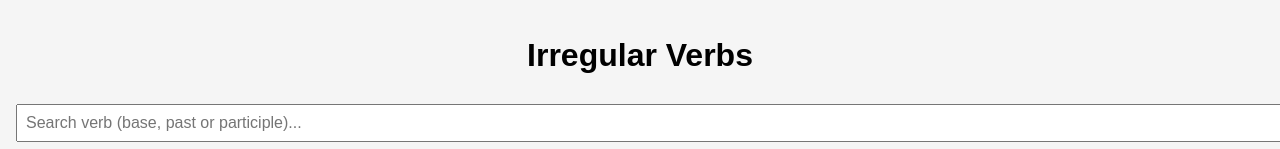
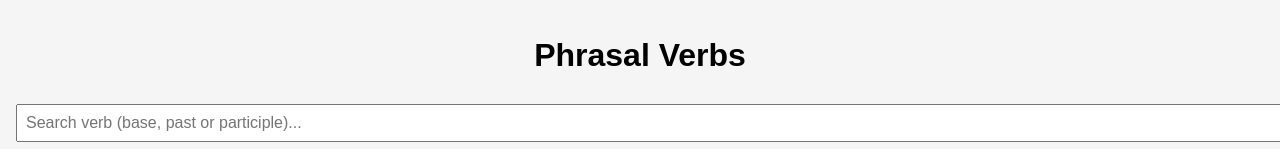
Before and after one commit to GSPLMN/phrasal-verbs, a plain HTML site: page index.html in a window 1280 px wide. Shown: the top 149 px of the page. Drawn offline with Linux system fonts and the light colour scheme.

Commit message:
Update index.html

```diff
--- a/index.html
+++ b/index.html
@@ -97,7 +97,7 @@
 
 <body>
 
-<h1>Irregular Verbs</h1>
+<h1>Phrasal Verbs</h1>
 <div class="search-bar">
   <input
     type="text"
```
